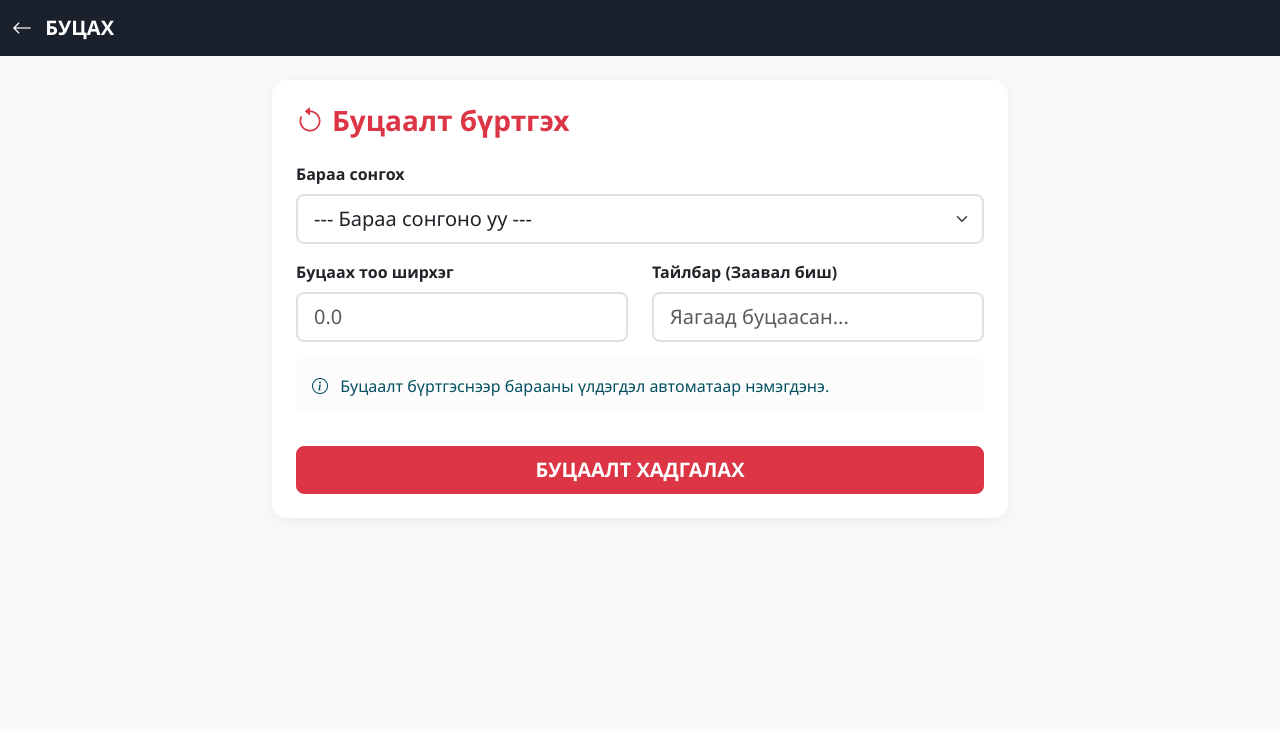
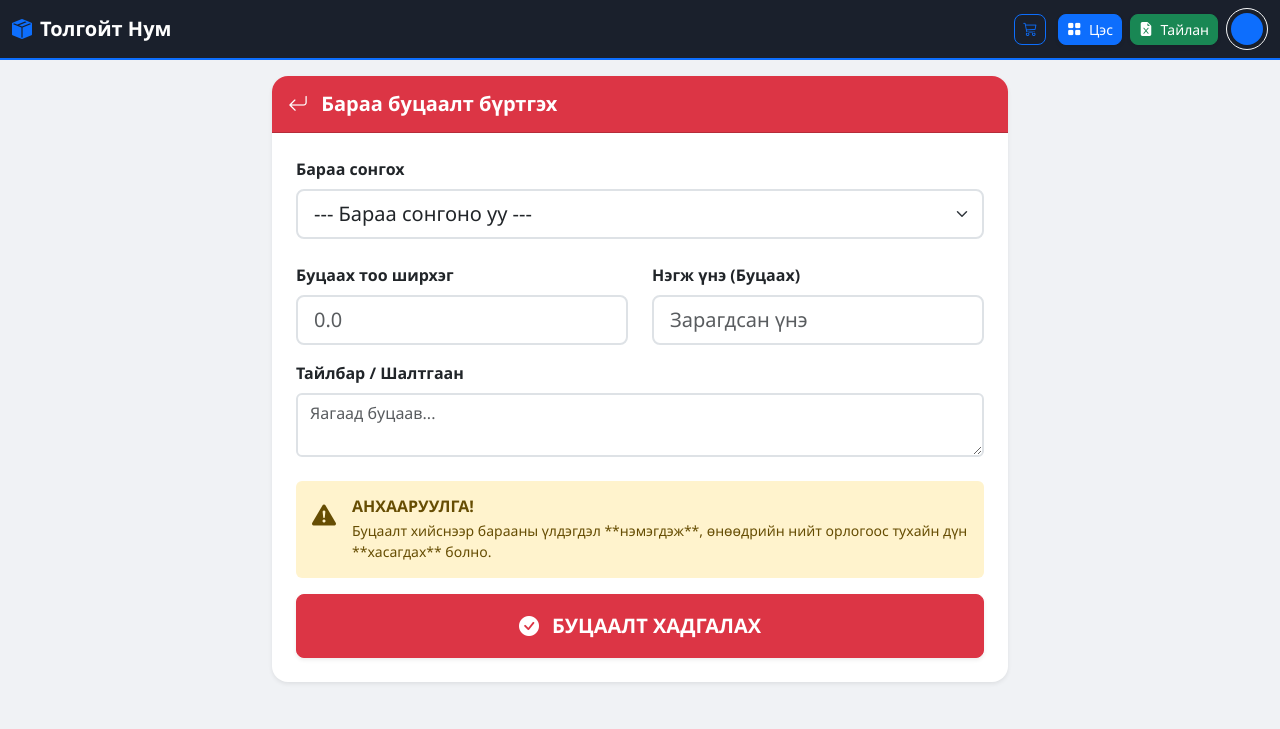
Before and after one commit to TSodoo-1985/Tolgoit_Num, a Python web app: template templates/returns.html in a window 1280 px wide. Shown: the top 729 px of the page. Run offline with Jinja, Linux system fonts and the light colour scheme; the template is opened without the code that fills it, so the values that code supplies are empty.

Commit message:
Update returns.html

```diff
--- a/templates/returns.html
+++ b/templates/returns.html
@@ -1,37 +1,14 @@
-<!DOCTYPE html>
-<html lang="mn">
-<head>
-    <meta charset="UTF-8">
-    <meta name="viewport" content="width=device-width, initial-scale=1.0">
-    <title>Бараа буцаалт - НУМ СЕРВИС</title>
-    <link href="https://cdn.jsdelivr.net/npm/bootstrap@5.3.0/dist/css/bootstrap.min.css" rel="stylesheet">
-    <link rel="stylesheet" href="https://cdn.jsdelivr.net/npm/bootstrap-icons@1.10.5/font/bootstrap-icons.css">
-    <style>
-        body { background-color: #f8f9fa; font-family: 'Segoe UI', sans-serif; }
-        .card { border-radius: 15px; border: none; box-shadow: 0 4px 15px rgba(0,0,0,0.05); }
-        .navbar { background-color: #1a202c !important; }
-    </style>
-</head>
-<body>
-
-<nav class="navbar navbar-dark mb-4">
-    <div class="container-fluid">
-        <a class="navbar-brand fw-bold" href="{{ url_for('dashboard') }}">
-            <i class="bi bi-arrow-left me-2"></i> БУЦАХ
-        </a>
-    </div>
-</nav>
-
-<div class="container">
-    <div class="row justify-content-center">
-        <div class="col-md-8">
-            <div class="card p-4">
-                <h3 class="fw-bold text-danger mb-4"><i class="bi bi-arrow-counterclockwise me-2"></i>Буцаалт бүртгэх</h3>
-
-                <form action="{{ url_for('add_transaction') }}" method="POST">
-                    <input type="hidden" name="type" value="буцаалт">
-
-                    <div class="mb-3">
+{% extends "layout.html" %}
+{% block content %}
+<div class="row justify-content-center">
+    <div class="col-md-8">
+        <div class="card border-0 shadow-sm rounded-4 overflow-hidden">
+            <div class="card-header bg-danger py-3">
+                <h5 class="fw-bold mb-0 text-white"><i class="bi bi-arrow-return-left me-2"></i> Бараа буцаалт бүртгэх</h5>
+            </div>
+            <div class="card-body p-4">
+                <form action="{{ url_for('returns') }}" method="POST">
+                    <div class="mb-4">
                         <label class="form-label fw-bold">Бараа сонгох</label>
                         <select name="product_id" class="form-select form-select-lg border-2" required>
                             <option value="">--- Бараа сонгоно уу ---</option>
@@ -47,22 +24,32 @@
                             <input type="number" step="0.1" name="quantity" class="form-control form-control-lg border-2" placeholder="0.0" required>
                         </div>
                         <div class="col-md-6 mb-3">
-                            <label class="form-label fw-bold">Тайлбар (Заавал биш)</label>
-                            <input type="text" class="form-control form-control-lg border-2" placeholder="Яагаад буцаасан...">
+                            <label class="form-label fw-bold">Нэгж үнэ (Буцаах)</label>
+                            <input type="number" name="price" class="form-control form-control-lg border-2" placeholder="Зарагдсан үнэ" required>
                         </div>
                     </div>
 
-                    <div class="alert alert-info border-0 bg-light-subtle">
-                        <i class="bi bi-info-circle me-2"></i> Буцаалт бүртгэснээр барааны үлдэгдэл автоматаар нэмэгдэнэ.
+                    <div class="mb-4">
+                        <label class="form-label fw-bold">Тайлбар / Шалтгаан</label>
+                        <textarea name="reason" class="form-control border-2" rows="2" placeholder="Яагаад буцаав..."></textarea>
                     </div>
 
-                    <button type="submit" class="btn btn-danger btn-lg w-100 fw-bold mt-3">БУЦААЛТ ХАДГАЛАХ</button>
+                    <div class="alert alert-warning border-0 bg-warning-subtle py-3">
+                        <div class="d-flex">
+                            <i class="bi bi-exclamation-triangle-fill fs-4 me-3"></i>
+                            <div>
+                                <h6 class="fw-bold mb-1">АНХААРУУЛГА!</h6>
+                                <p class="small mb-0">Буцаалт хийснээр барааны үлдэгдэл **нэмэгдэж**, өнөөдрийн нийт орлогоос тухайн дүн **хасагдах** болно.</p>
+                            </div>
+                        </div>
+                    </div>
+
+                    <button type="submit" class="btn btn-danger btn-lg w-100 fw-bold py-3 shadow-sm rounded-3">
+                        <i class="bi bi-check-circle-fill me-2"></i> БУЦААЛТ ХАДГАЛАХ
+                    </button>
                 </form>
             </div>
         </div>
     </div>
 </div>
-
-<script src="https://cdn.jsdelivr.net/npm/bootstrap@5.3.0/dist/js/bootstrap.bundle.min.js"></script>
-</body>
-</html>
+{% endblock %}
```
